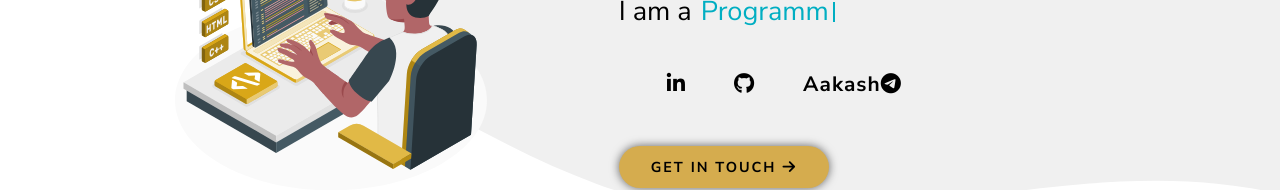
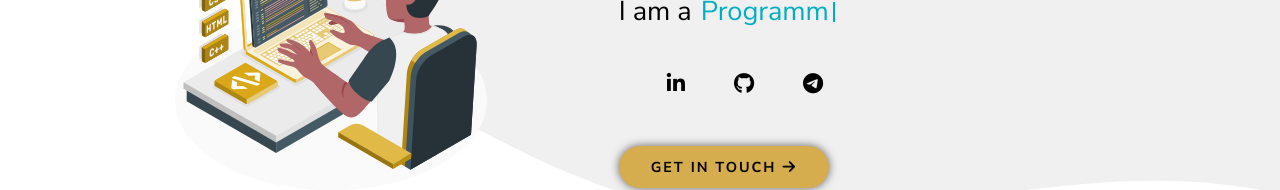
Before and after one commit to aakashdhakal/portfolio-site, a React (Vite) app: page / in a window 1280 px wide. Shown: the part 326-516 px from the top of the page. Built offline with nearby package versions, Linux system fonts and the light colour scheme.

Commit message:
Refactor social list component CSS and JSX

```diff
--- a/src/components/SocialList/SocialList.css
+++ b/src/components/SocialList/SocialList.css
@@ -1,15 +1,15 @@
-.social-list1 {
+.social-link {
 	display: flex !important;
 	justify-content: center;
 	align-items: center;
 	gap: 3rem;
 }
 
-.social-list1 li {
+.social-link li {
 	list-style: none;
 }
 
-.social-list1 li a {
+.social-link li a {
 	text-decoration: none;
 	color: #000;
 	font-size: 1.3rem;
--- a/src/components/SocialList/SocialList.jsx
+++ b/src/components/SocialList/SocialList.jsx
@@ -3,11 +3,11 @@ import './SocialList.css';
 
 export default function SocialList() {
   return (
-    <ul className="social-list1">
+    <ul className="social-link">
           <li><a href="#" target="_blank" ><i className="fa-brands fa-x-twitter"></i></a></li>
           <li><a href="#" target="_blank" ><i className="fa-brands fa-linkedin-in"></i></a></li>
           <li><a href="#" target="_blank" ><i className="fa-brands fa-github"></i></a></li>
-          <li><a href="#" target="_blank" >Aakash<i className="fa-brands fa-telegram"></i></a></li>
+          <li><a href="#" target="_blank" ><i className="fa-brands fa-telegram"></i></a></li>
         </ul>
     )
 }
```
